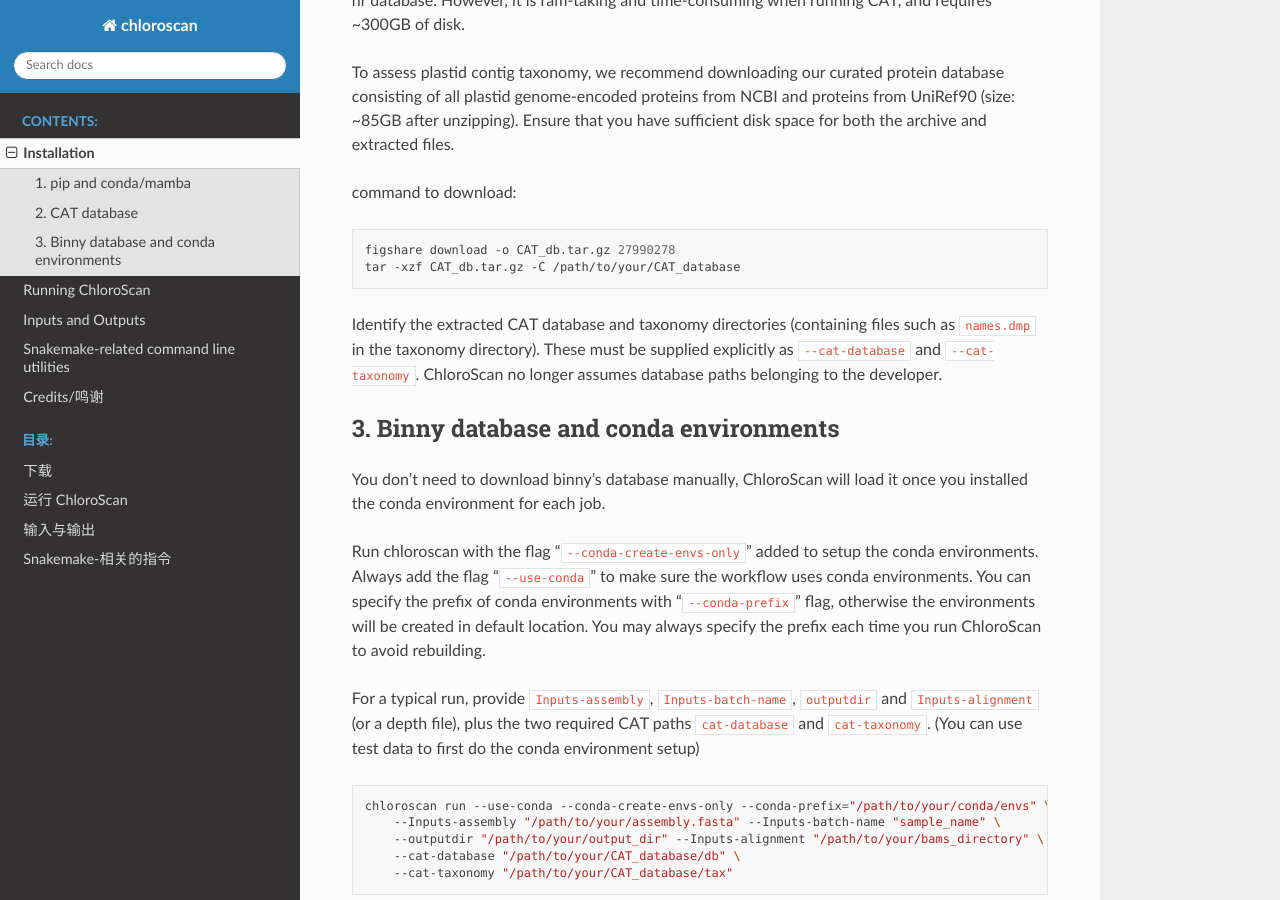
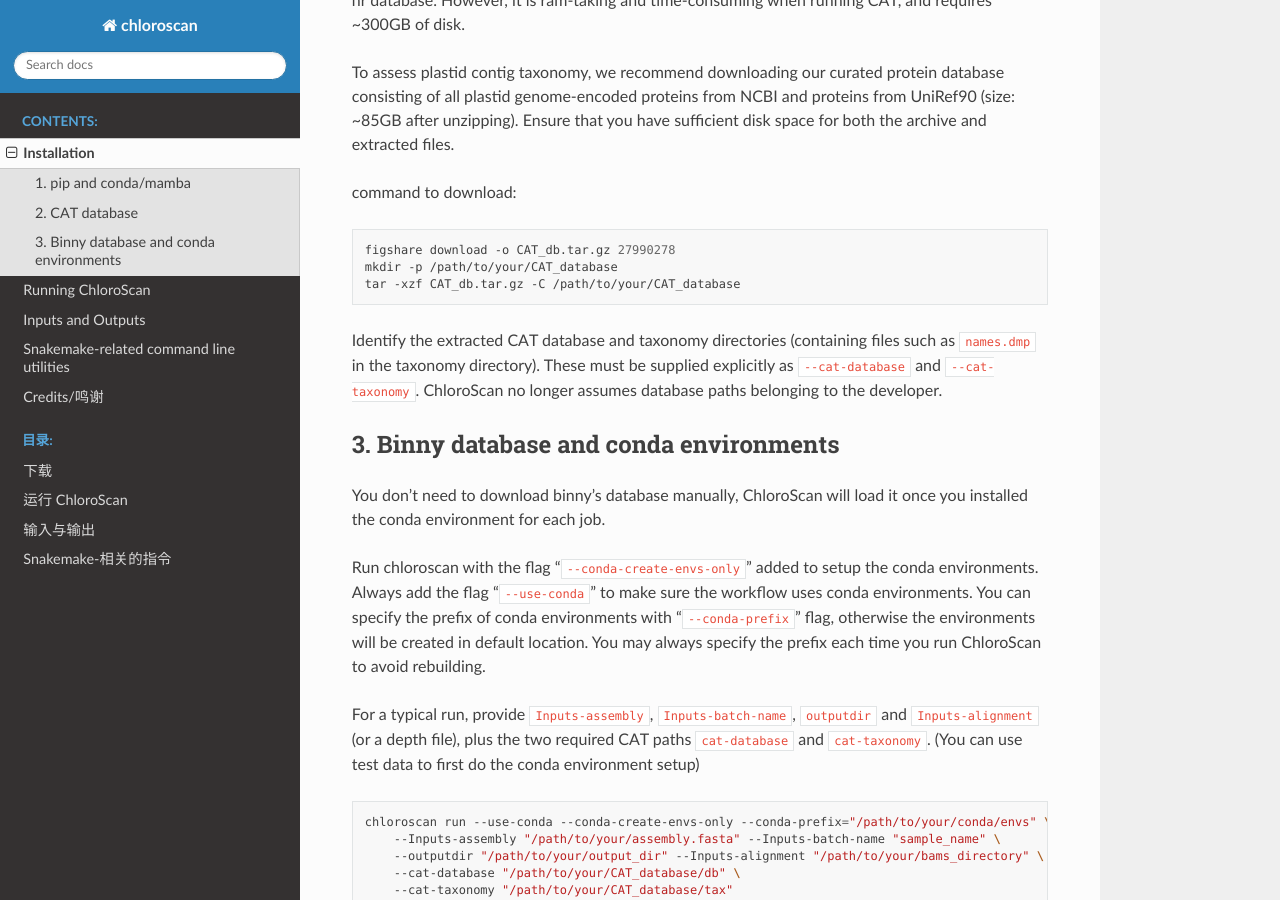
Before and after one commit to Andyargueasae/chloroscan, a Sphinx documentation site: the page built from docs/source/main/installation.rst, in a window 1280 px wide and 900 px high, scrolled down 1925 px. Built offline with Sphinx 7.4.7 and the Read the Docs theme 3.1.0, drawn with Linux system fonts in a browser that asks for light colours.

Commit message:
Resolve documentation build warnings and clarify installation

```diff
--- a/docs/source/main/installation.rst
+++ b/docs/source/main/installation.rst
@@ -85,6 +85,7 @@
 .. code-block:: bash
 
    figshare download -o CAT_db.tar.gz 27990278
+   mkdir -p /path/to/your/CAT_database
    tar -xzf CAT_db.tar.gz -C /path/to/your/CAT_database
 
 Identify the extracted CAT database and taxonomy directories (containing files such as ``names.dmp`` in the taxonomy directory). These must be supplied explicitly as ``--cat-database`` and ``--cat-taxonomy``. ChloroScan no longer assumes database paths belonging to the developer.
```
